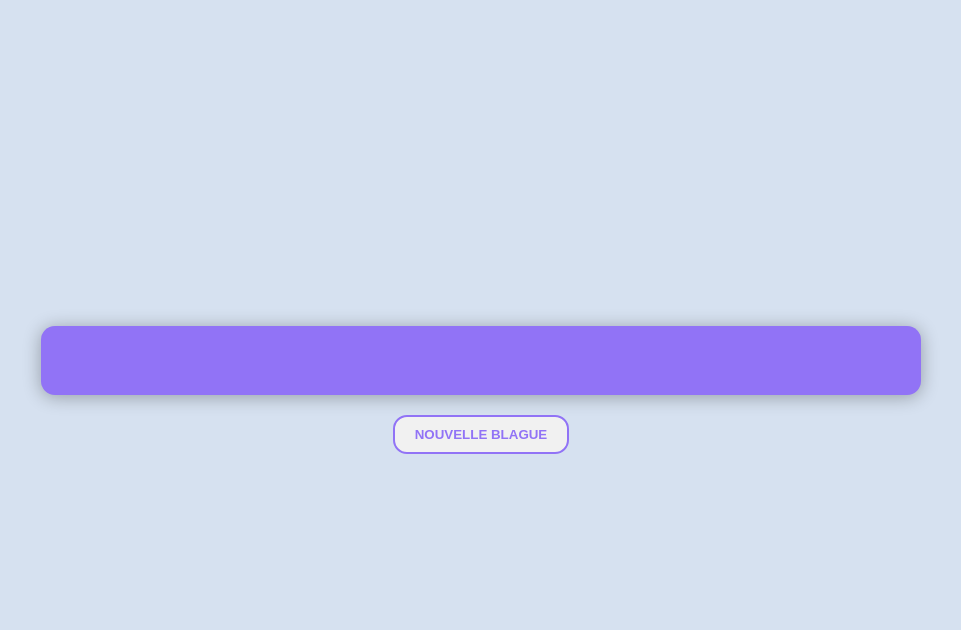
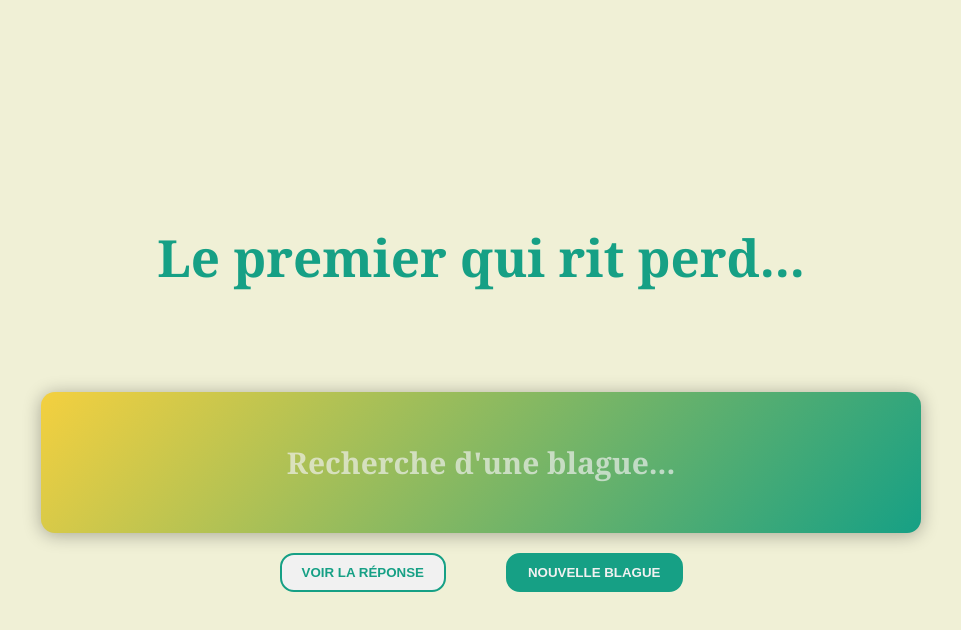
Before and after one commit to Tiknock/joke, a plain HTML site: page index.html in a window 1280 px wide. Both pictures are taken after a click on the button "NOUVELLE BLAGUE". Shown: the whole page, without its empty margins (159-1120 px from the left). Drawn offline with Linux system fonts and the light colour scheme; no server answers.

Commit message:
Add files via upload

```diff
--- a/index.html
+++ b/index.html
@@ -8,12 +8,15 @@
     <title>Générateur de blagues</title>
 </head>
 <body>
-
+    <h1>Le premier qui rit perd...</h1>
     <div class="app">
         <h3 id="header"></h3>
         <p id="content"></p>
     </div>
-<button id="next">Nouvelle blague</button>
+    <div class="btn-container">
+        <button id="res">Voir la réponse</button>
+        <button id="next">Nouvelle blague</button>
+    </div>
 <script src="./index.js"></script>
 </body>
 </html>
--- a/index.js
+++ b/index.js
@@ -1,26 +1,33 @@
-app = document.querySelector('.app')
+app = document.querySelector(".app");
 
 function getJoke() {
-fetch("https://api.blablagues.net/?rub=blagues")
-    .then((res) => res.json()
-    ).then((data) => {
-        const joke = data.data.content;
+  fetch("https://api.blablagues.net/?rub=blagues")
+    .then((res) => res.json())
+    .then((data) => {
+      const joke = data.data.content;
 
-        header.textContent = joke.text_head
-        if(joke.text_hidden) {
-        content.textContent= joke.text_hidden
-        } else {
-        content.textContent= joke.text
-        content.style.opacity = 1
-        }
-    })
+      next.style.display = "none";
+      header.textContent = joke.text_head;
+      if (joke.text_hidden) {
+        res.style.display = null;
+        res.addEventListener("click", () => {
+          content.textContent = joke.text_hidden;
+          next.style.display = null;
+          res.style.display = "none";
+        });
+      } else {
+        next.style.display = null;
+        res.style.display = "none";
+        content.classList.remove("showRes");
+        content.textContent = joke.text;
+      }
+    });
 }
 
-getJoke()
-app.addEventListener("click", () => {
-    content.style.opacity = 1
-})
+getJoke();
+
 next.addEventListener("click", () => {
-    content.style.opacity = 0
-    getJoke();
-})
+  header.textContent = "Recherche d'une blague...";
+  content.textContent = "";
+  getJoke();
+});
--- a/style.css
+++ b/style.css
@@ -8,38 +8,49 @@ body {
   text-align: center;
   font-family: Cambria, Cochin, Georgia, Times, "Times New Roman", serif;
   font-size: 1.6rem;
-  background: #d6e1f0;
-  color: rgb(241, 241, 241);
+  background: #f0f0d6;
+  color: rgba(241, 241, 241, 0.662);
+}
+h1 {
+  color: #16A085;
+  margin-bottom: 100px;
 }
 .app {
   width: 70%;
-  min-width: 400px;
+  min-width: 280px;
   max-width: 800px;
-  background: rgb(145, 115, 246);
-  border-radius: 14px;
+  background-color: #F4D03F;
+  background-image: linear-gradient(132deg, #F4D03F 0%, #16A085 100%);
+    border-radius: 14px;
   padding: 20px 40px;
   box-shadow: 0 2px 18px rgba(0, 0, 0, 0.307);
-  cursor: pointer;
   transition: 0.2s;
 }
-.app:hover {
-  transform: scale(1.01);
+
+.btn-container {
+  display: flex;
+  gap: 20px;
 }
-#content {
-  opacity: 0;
-}
-#next {
+
+#next, #res {
+  transition: ease-in-out 0.2s;
   font-weight: bold;
   text-transform: uppercase;
   margin: 20px;
-  background: rgb(241, 241, 241);
   border-radius: 14px;
   padding: 10px 20px;
-  border: 2px solid rgb(145, 115, 246);
+  border: 2px solid #16A085;
   cursor: pointer;
-  color: rgb(145, 115, 246);
+}
+#res {
+  background: rgb(241, 241, 241);
+  color: #16A085;
+}
+#next {
+  color: rgb(241, 241, 241);
+  background: #16A085;
 
 }
-#next:hover {
+#next:hover, .showRes:hover {
   transform: scale(1.1);
 }
```
